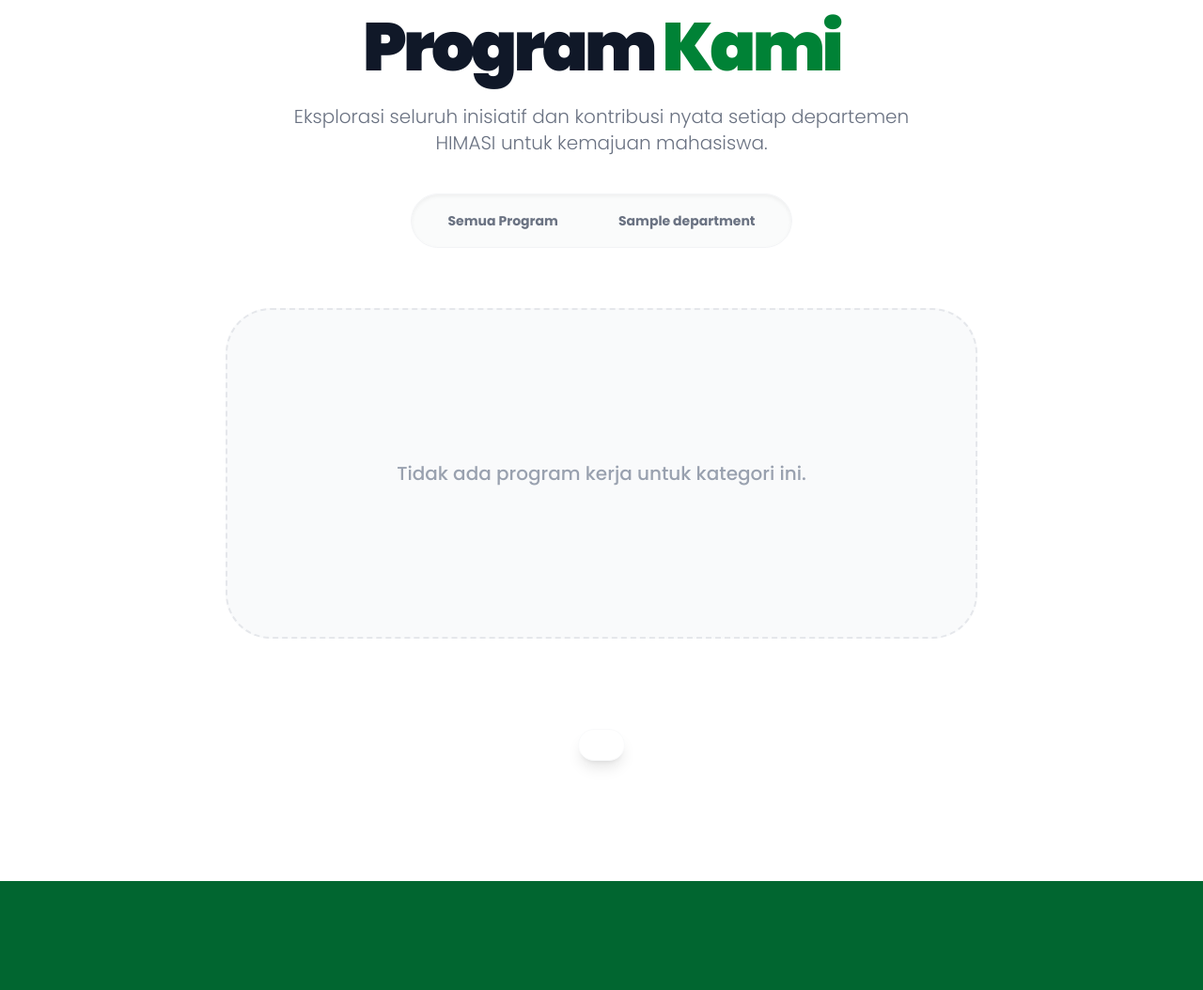
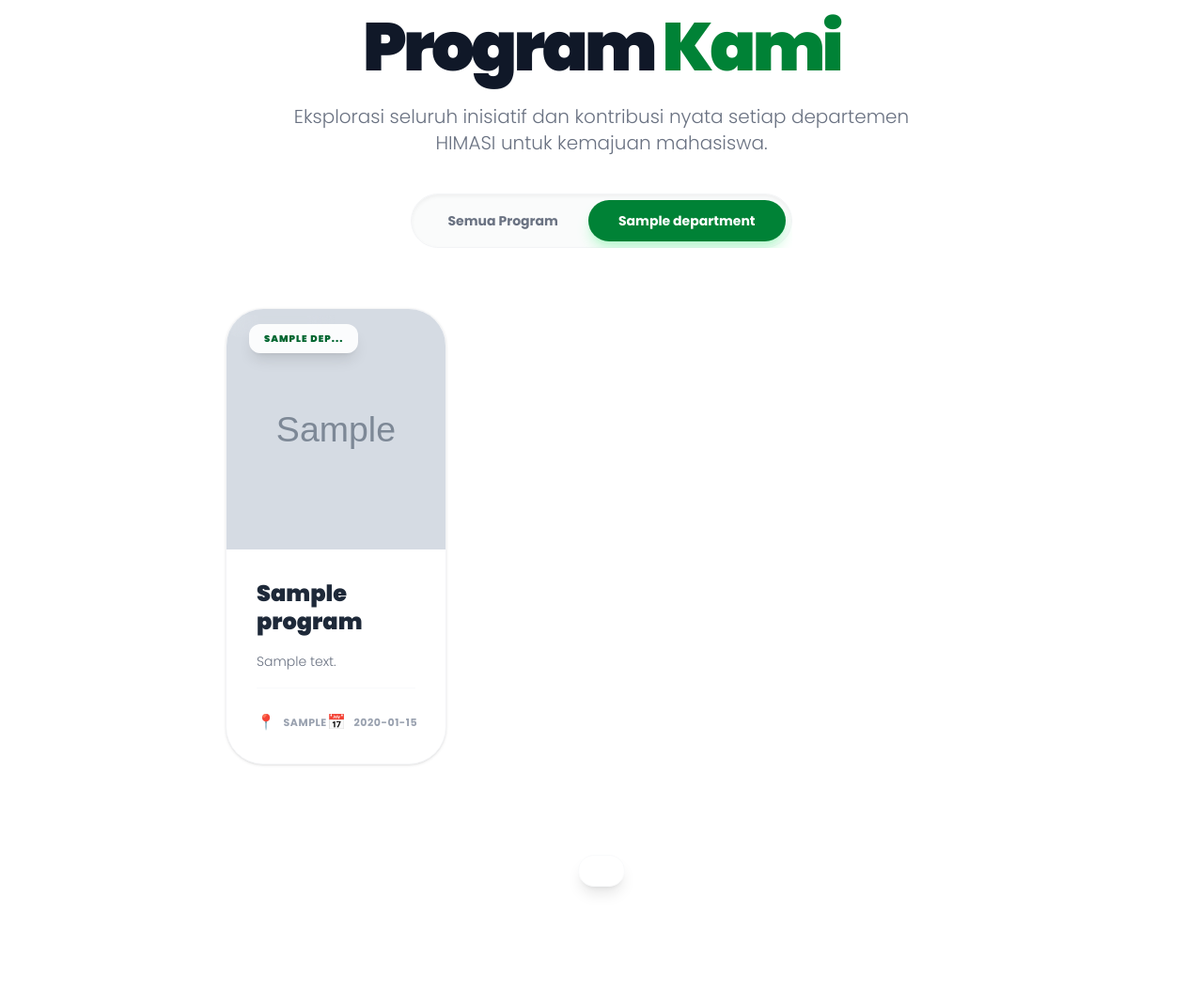
Before and after one commit to uiahan/himasi-eduspace-web, a Laravel app: page /proker?department=1 in a window 1280 px wide. Shown: the part 212-1266 px from the top of the page at 94% size. Run offline with Laravel 12, Linux system fonts and the light colour scheme; tables that the repository leaves empty hold one stand-in row (values such as "Sample post"); grey boxes marked "Sample" are stand-in pictures; style sheets or scripts are compiled from the project's sources; parts of the project's set-up code (start-up, migrations or seed data) failed here and were passed over; some libraries are stand-ins or nearby versions.

Commit message:
fix: update route key usage from slug to id in various models and views

```diff
--- a/app/Filament/Resources/Departments/Schemas/DepartmentForm.php
+++ b/app/Filament/Resources/Departments/Schemas/DepartmentForm.php
@@ -21,6 +21,7 @@
                     ->image()
                     ->disk('public')
                     ->visibility('public')
+                    ->columnSpanFull()
                     ->directory('logo-departement')
                     ->required(),
 
--- a/app/Http/Controllers/Web/ProgramController.php
+++ b/app/Http/Controllers/Web/ProgramController.php
@@ -12,9 +12,7 @@
     {
         $program = Program::with('department')
             ->when($request->department, function ($query) use ($request) {
-                $query->whereHas('department', function ($dept) use ($request) {
-                    $dept->where('slug', $request->department);
-                });
+                $query->where('department_id', $request->department);
             })
             ->latest()
             ->paginate(9)
--- a/app/Models/Program.php
+++ b/app/Models/Program.php
@@ -8,10 +8,10 @@
 {
     protected $guarded = ['id'];
 
-    public function getRouteKeyName()
-    {
-        return 'slug';
-    }
+    // public function getRouteKeyName()
+    // {
+    //     return 'slug';
+    // }
 
     public function department()
     {
--- a/resources/css/app.css
+++ b/resources/css/app.css
@@ -16,7 +16,7 @@
     themes: light --default;
 }
 
-@plugin "@tailwindcss/typography";
+/* @plugin "@tailwindcss/typography"; */
 
 body {
     font-family: "Poppins", sans-serif;
--- a/resources/views/components/navbar.blade.php
+++ b/resources/views/components/navbar.blade.php
@@ -47,8 +47,8 @@
                                 class="dropdown-content z-[100] menu p-2 shadow-2xl bg-white border border-gray-100 rounded-2xl w-56 mt-0">
                                 @foreach ($departmentList as $item)
                                     <li>
-                                        <a href="{{ route('department', $item->slug) }}"
-                                            class="rounded-xl py-3 {{ request()->fullUrlIs(route('department', $item->slug)) ? 'bg-green-50 text-green-700 font-bold' : 'hover:bg-green-200' }}">
+                                        <a href="{{ route('department', $item->id) }}"
+                                            class="rounded-xl py-3 {{ request()->fullUrlIs(route('department', $item->id)) ? 'bg-green-50 text-green-700 font-bold' : 'hover:bg-green-200' }}">
                                             {{ $item->name }}
                                         </a>
                                     </li>
@@ -146,8 +146,8 @@
                         <ul class="mt-2 space-y-1 ml-4 border-l-2 border-green-100">
                             @foreach ($departmentList as $item)
                                 <li>
-                                    <a href="{{ route('department', $item->slug) }}"
-                                        class="rounded-xl py-2 {{ request()->fullUrlIs(route('department', $item->slug)) ? 'bg-green-50 text-green-700 font-bold' : 'hover:bg-green-50' }}">
+                                    <a href="{{ route('department', $item->id) }}"
+                                        class="rounded-xl py-2 {{ request()->fullUrlIs(route('department', $item->id)) ? 'bg-green-50 text-green-700 font-bold' : 'hover:bg-green-50' }}">
                                         {{ $item->name }}
                                     </a>
                                 </li>
--- a/resources/views/pages/courses/detail-course.blade.php
+++ b/resources/views/pages/courses/detail-course.blade.php
@@ -50,7 +50,7 @@
                 <!-- List Materi -->
                 <div class="space-y-3">
                     @forelse ($course->lessons as $item)
-                        <a href="{{ route('courses.lesson', ['course' => $course->slug, 'lesson' => $item->slug]) }}"
+                        <a href="{{ route('courses.lesson', ['course' => $course->id, 'lesson' => $item->id]) }}"
                             class="block flex items-center gap-3 p-3 border border-gray-200 rounded-lg
                                               hover:border-green-500 hover:bg-green-50 transition">
 
--- a/resources/views/pages/courses/lesson.blade.php
+++ b/resources/views/pages/courses/lesson.blade.php
@@ -50,7 +50,7 @@
 
             {{-- Prev --}}
             @if ($prevLesson)
-                <a href="{{ route('courses.lesson', [$course->slug, $prevLesson->slug]) }}"
+                <a href="{{ route('courses.lesson', [$course->id, $prevLesson->id]) }}"
                     class="px-5 py-2 rounded-lg border border-gray-300 hover:bg-green-700 hover:text-white font-semibold transition w-full md:w-auto">
                     ← Sebelumnya
                 </a>
@@ -62,7 +62,7 @@
 
             {{-- Next --}}
             @if ($nextLesson)
-                <a href="{{ route('courses.lesson', [$course->slug, $nextLesson->slug]) }}"
+                <a href="{{ route('courses.lesson', [$course->id, $nextLesson->id]) }}"
                     class="px-5 py-2 rounded-lg border border-gray-300 hover:bg-green-700 hover:text-white font-semibold transition w-full md:w-auto">
                     Selanjutnya →
                 </a>
--- a/resources/views/pages/himaprofile/home.blade.php
+++ b/resources/views/pages/himaprofile/home.blade.php
@@ -174,7 +174,7 @@
 
             <div class="grid xl:grid-cols-3 grid-cols-1 gap-6 xl:gap-12">
                 @foreach ($departmentList as $item)
-                    <a href="{{ route('department', $item->slug) }}" class="group relative block" data-aos="fade-up"
+                    <a href="{{ route('department', $item->id) }}" class="group relative block" data-aos="fade-up"
                         data-aos-duration="{{ 1000 + $loop->index * 200 }}">
                         {{-- Glow Effect --}}
                         <div
@@ -233,7 +233,7 @@
         <div class="grid xl:grid-cols-3 md:grid-cols-2 grid-cols-1 gap-8 xl:gap-12">
             @foreach ($program as $item)
                 {{-- Ganti 'program.show' dengan nama route detail program kamu --}}
-                <a href="{{ route('program.show', $item->slug) }}" class="block h-full">
+                <a href="{{ route('program.show', $item->id) }}" class="block h-full">
                     <div
                         class="bg-white rounded-[2.5rem] overflow-hidden border border-gray-100 shadow-sm hover:shadow-2xl hover:-translate-y-4 transition-all duration-500 h-full flex flex-col">
 
--- a/resources/views/pages/himaprofile/proker.blade.php
+++ b/resources/views/pages/himaprofile/proker.blade.php
@@ -37,9 +37,9 @@
                     </a>
 
                     @foreach ($departmentList as $dept)
-                        <a href="{{ route('program', ['department' => $dept->slug]) }}"
+                        <a href="{{ route('program', ['department' => $dept->id]) }}"
                             class="px-6 lg:px-8 py-2.5 lg:py-3 rounded-full text-[13px] lg:text-sm font-bold transition-all duration-300 whitespace-nowrap
-                    {{ request('department') == $dept->slug
+                    {{ request('department') == $dept->id
                         ? 'bg-green-700 text-white shadow-lg shadow-green-200'
                         : 'text-gray-500 hover:text-green-700 hover:bg-white' }}">
                             {{ $dept->name }}
@@ -52,7 +52,7 @@
         <div class="grid grid-cols-1 md:grid-cols-2 lg:grid-cols-3 gap-10 lg:gap-12">
             @foreach ($program as $item)
                 <div class="group" data-aos="fade-up" data-aos-duration="{{ 1000 + $loop->index * 100 }}">
-                    <a href="{{ route('program.show', $item->slug) }}" class="block h-full">
+                    <a href="{{ route('program.show', $item->id) }}" class="block h-full">
                         <div
                             class="bg-white rounded-[2.5rem] overflow-hidden border border-gray-100 shadow-sm hover:shadow-2xl hover:-translate-y-4 transition-all duration-500 h-full flex flex-col">
 
```
Also changed, not shown: app/Models/Course.php (+4 -4 lines), app/Models/Lesson.php (+4 -4 lines), resources/views/pages/courses/index.blade.php (+12 -2 lines).
